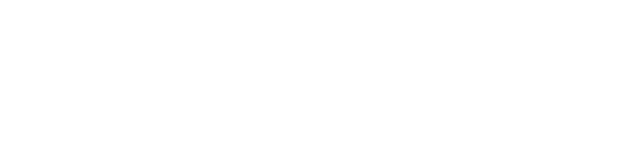
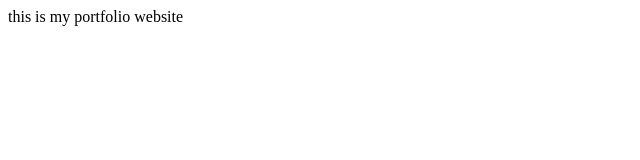
Before and after one commit to Alesspop/AlessandraPortfolio.github.io, a plain HTML site: page index.html in a window 1280 px wide. Shown: the whole page, without its empty margins (0-640 px from the left). Drawn offline with Linux system fonts and the light colour scheme.

Commit message:
Update index.html

```diff
--- a/index.html
+++ b/index.html
@@ -7,6 +7,7 @@
     <title>Alessandra Cruz Portfolio</title>
 </head>
 <body>
+    this is my portfolio website
 
 </body>
 </html>
```
